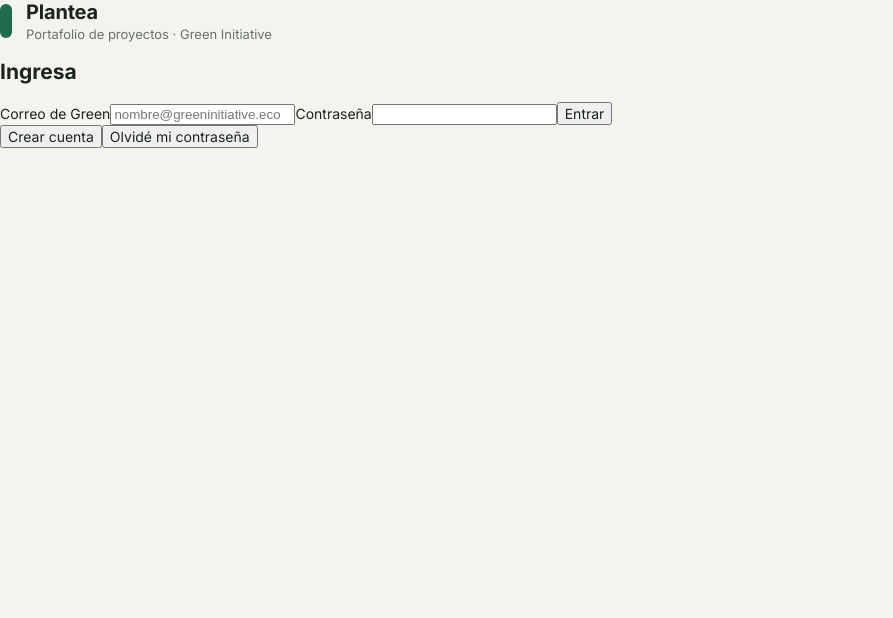
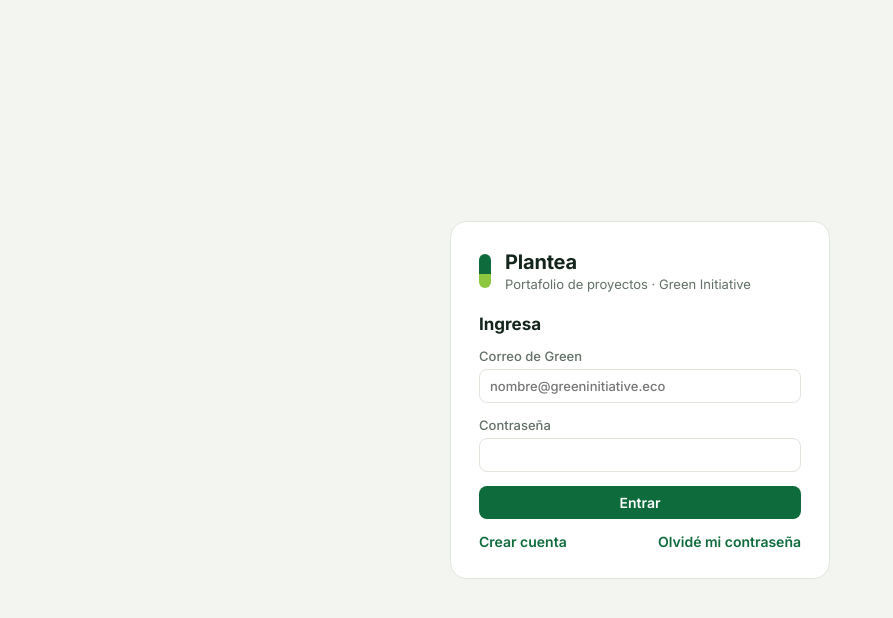
Before and after one commit to fcastro-maker/Greenest-Plantea, a React (Vite) app: page / in a window 1280 px wide. Shown: the top 618 px of the page, without its empty margins (0-893 px from the left). Built offline with nearby package versions, Linux system fonts and the light colour scheme.

Commit message:
Estilos: paleta de marca, login, gestión, administración

```diff
--- a/src/styles.css
+++ b/src/styles.css
@@ -1,11 +1,14 @@
 :root {
-  --bg: #F4F3EE;
+  /* Paleta de marca: cambiar solo aquí */
+  --bg: #F3F5F0;
   --panel: #FFFFFF;
-  --ink: #1B2420;
-  --muted: #68726D;
-  --line: #E3E1D9;
-  --soft: #EFEDE6;
-  --brand: #1F6B4E;
+  --ink: #14261C;
+  --muted: #627066;
+  --line: #E1E6DD;
+  --soft: #ECF0E7;
+  --brand: #0E6B3C;
+  --brand-dark: #0A4A2B;
+  --accent: #8DC63F;
 
   --completado: #3F6FB5;
   --en-curso: #2F8F6B;
@@ -21,22 +24,22 @@ button, select { font: inherit; color: inherit; }
 button { cursor: pointer; }
 small { display: block; color: var(--muted); font-size: 12px; font-weight: 400; }
 .app { min-height: 100vh; display: flex; flex-direction: column; }
-.top, .bar { flex: none; }
+.top, .filtros { flex: none; }
 main { min-height: 0; }
 
 /* Cabecera */
 .top { display: flex; align-items: center; justify-content: space-between; padding: 18px 28px 14px; }
 .brand { display: flex; align-items: center; gap: 14px; }
-.mark { width: 12px; height: 34px; border-radius: 6px; background: var(--brand); }
+.mark { width: 12px; height: 34px; border-radius: 6px; background: linear-gradient(var(--brand) 60%, var(--accent) 60%); }
 .brand h1 { margin: 0; font-size: 20px; font-weight: 700; letter-spacing: -.2px; }
 .brand p { margin: 2px 0 0; color: var(--muted); font-size: 13px; }
 .tabs { display: inline-flex; background: var(--soft); border-radius: 10px; padding: 3px; }
 .tabs button { border: 0; background: transparent; padding: 7px 18px; border-radius: 8px; font-weight: 600; color: var(--muted); }
-.tabs button.on { background: var(--panel); color: var(--ink); box-shadow: 0 1px 2px rgba(0,0,0,.08); }
+.tabs button.on { background: var(--brand); color: #fff; box-shadow: 0 1px 2px rgba(0,0,0,.08); }
 
-.bar { display: flex; align-items: center; gap: 22px; padding: 0 28px 14px; flex-wrap: wrap; }
-.bar label { display: flex; align-items: center; gap: 8px; color: var(--muted); font-weight: 500; }
-.bar select { border: 1px solid var(--line); background: var(--panel); border-radius: 8px; padding: 6px 10px; }
+.filtros { display: flex; align-items: center; gap: 22px; padding: 0 28px 14px; flex-wrap: wrap; }
+.filtros label { display: flex; align-items: center; gap: 8px; color: var(--muted); font-weight: 500; }
+.filtros select { border: 1px solid var(--line); background: var(--panel); border-radius: 8px; padding: 6px 10px; }
 .legend { display: flex; gap: 16px; list-style: none; margin: 0 0 0 auto; padding: 0; color: var(--muted); }
 .legend li { display: flex; align-items: center; gap: 6px; }
 .dot { width: 10px; height: 10px; border-radius: 50%; background: var(--por-iniciar); display: inline-block; }
@@ -158,8 +161,86 @@ main { padding: 0 28px 28px; flex: 1; }
 .cal-side li b { font-size: 13.5px; }
 
 @media (max-width: 1100px) { .cal { grid-template-columns: 1fr; } .legend { margin-left: 0; } }
-@media print { .top .tabs, .port-tools, .bar select { display: none; } .scroll { max-height: none; } }
+@media print { .top .tabs, .port-tools, .filtros select { display: none; } .scroll { max-height: none; } }
 
 .seg { display: inline-flex; background: var(--soft); border-radius: 8px; padding: 2px; margin-left: 12px; }
 .seg button { border: 0 !important; background: transparent !important; padding: 4px 12px !important; border-radius: 6px; font-weight: 600 !important; color: var(--muted); }
 .seg button.on { background: var(--panel) !important; color: var(--ink); box-shadow: 0 1px 2px rgba(0,0,0,.08); }
+
+/* Filtros y cabecera con sesión */
+.filtros { display: flex; align-items: center; gap: 22px; padding: 0 28px 14px; flex-wrap: wrap; }
+.filtros label { display: flex; align-items: center; gap: 8px; color: var(--muted); font-weight: 500; }
+.filtros select, .form select, .tabla select { border: 1px solid var(--line); background: var(--panel); border-radius: 8px; padding: 6px 10px; }
+.yo { display: flex; align-items: center; gap: 12px; text-align: right; }
+.yo small { display: block; }
+button.ghost { border: 1px solid var(--line); background: var(--panel); border-radius: 8px; padding: 6px 12px; font-weight: 500; }
+button.ghost:hover { background: var(--soft); }
+button.primary { border: 0; background: var(--brand); color: #fff; border-radius: 8px; padding: 8px 16px; font-weight: 600; }
+button.primary:hover { background: var(--brand-dark); }
+button.primary:disabled { opacity: .6; cursor: default; }
+button.peligro { border: 1px solid #E5C2BA; background: #fff; color: var(--atrasado); border-radius: 8px; padding: 5px 12px; font-weight: 500; }
+button.link { border: 0; background: none; color: var(--brand); font-weight: 600; padding: 4px 0; }
+button.x { border: 0; background: none; color: var(--muted); font-size: 14px; padding: 4px 8px; }
+button.x:hover { color: var(--atrasado); }
+.centro { min-height: 100vh; display: grid; place-items: center; color: var(--muted); }
+.centro.bloque { align-content: center; justify-items: center; gap: 8px; text-align: center; }
+.toast { position: fixed; bottom: 20px; left: 50%; transform: translateX(-50%); background: var(--ink); color: #fff; padding: 10px 18px; border-radius: 10px; max-width: 80vw; z-index: 50; cursor: pointer; }
+
+/* Grupos por Q en el portafolio */
+.row.qg { background: var(--soft); border-bottom: 1px solid var(--line); height: 38px; }
+.row.qg .rl { background: var(--soft); height: 38px; gap: 12px; }
+.row.qg .rl b { font-size: 13px; letter-spacing: .3px; color: var(--brand-dark); }
+.row.qg .rr { height: 38px; }
+.qband { position: absolute; top: 14px; height: 10px; border-radius: 5px; background: color-mix(in srgb, var(--brand) 18%, #fff); }
+
+/* Login */
+.login { min-height: 100vh; display: grid; place-items: center; padding: 24px; }
+.login-card { width: 380px; max-width: 100%; background: var(--panel); border: 1px solid var(--line); border-radius: 16px; padding: 28px; display: flex; flex-direction: column; gap: 14px; }
+.login-card h2 { margin: 8px 0 0; font-size: 17px; }
+.login-links { display: flex; justify-content: space-between; }
+.login-links button { border: 0; background: none; color: var(--brand); font-weight: 600; padding: 0; }
+label { display: flex; flex-direction: column; gap: 5px; color: var(--muted); font-weight: 500; font-size: 13px; }
+input { font: inherit; color: var(--ink); border: 1px solid var(--line); background: #fff; border-radius: 8px; padding: 8px 10px; min-width: 0; }
+input:focus, select:focus, button:focus-visible { outline: 2px solid var(--accent); outline-offset: 1px; }
+.msg { margin: 0; padding: 8px 10px; border-radius: 8px; font-size: 13px; }
+.msg.error { background: #FBEAE6; color: #8A2E1D; }
+.msg.ok { background: #E8F3E1; color: #1E5B2E; }
+
+/* Gestión y administración */
+.gestion { display: grid; grid-template-columns: 320px 1fr; gap: 20px; align-items: start; }
+.panel { background: var(--panel); border: 1px solid var(--line); border-radius: 14px; padding: 18px; }
+.panel h2 { margin: 0; font-size: 16px; }
+.panel h3 { margin: 0; font-size: 14px; }
+.sub { color: var(--muted); margin: 8px 0; }
+.lista-head { display: flex; align-items: center; justify-content: space-between; gap: 12px; margin-bottom: 8px; }
+.lista-head.sec { margin-top: 20px; padding-top: 14px; border-top: 1px solid var(--line); }
+.lista ul { list-style: none; margin: 8px 0 0; padding: 0; display: flex; flex-direction: column; gap: 4px; }
+.lista li button { width: 100%; text-align: left; border: 1px solid transparent; background: none; border-radius: 8px; padding: 8px 10px; }
+.lista li button:hover { background: var(--soft); }
+.lista li button.on { background: var(--soft); border-color: var(--line); }
+.form { display: flex; flex-direction: column; gap: 12px; }
+.form .dos { display: grid; grid-template-columns: 1fr 1fr; gap: 12px; }
+.form .cuatro { display: grid; grid-template-columns: 1fr 120px 130px 1fr; gap: 12px; }
+.acciones { display: flex; justify-content: flex-end; gap: 8px; }
+.checks { display: flex; align-items: center; gap: 22px; flex-wrap: wrap; }
+.check-l { flex-direction: row; align-items: center; gap: 8px; color: var(--ink); font-size: 13px; white-space: nowrap; }
+.check-l input { width: 16px; height: 16px; padding: 0; }
+input.num { width: 76px; }
+.hito-ed { border: 1px solid var(--line); border-radius: 10px; padding: 10px; background: #FBFCF9; display: flex; flex-direction: column; gap: 8px; }
+.fila-h { display: flex; align-items: flex-end; gap: 10px; flex-wrap: wrap; }
+.fila-h .nom { flex: 1 1 200px; font-weight: 600; }
+.fila-h .fase { width: 140px; }
+.fila-r { display: flex; align-items: center; gap: 8px; padding-left: 14px; }
+.fila-r .nom { flex: 1 1 200px; }
+.fila-r .resp { width: 130px; }
+.fila-r input[type=checkbox] { width: 16px; height: 16px; padding: 0; }
+.admin { display: grid; grid-template-columns: 1fr 300px; gap: 20px; align-items: start; }
+.tabla { width: 100%; border-collapse: collapse; margin-top: 10px; }
+.tabla th { text-align: left; font-size: 12px; color: var(--muted); text-transform: uppercase; letter-spacing: .3px; padding: 6px 8px; border-bottom: 1px solid var(--line); }
+.tabla td { padding: 8px; border-bottom: 1px solid var(--line); }
+.tabla tr.off { opacity: .55; }
+.chips { list-style: none; margin: 10px 0; padding: 0; display: flex; flex-wrap: wrap; gap: 6px; }
+.chips li { background: var(--soft); border-radius: 999px; padding: 4px 12px; font-weight: 500; }
+.inline { display: flex; gap: 8px; }
+.inline input { flex: 1; }
+@media (max-width: 1000px) { .gestion, .admin { grid-template-columns: 1fr; } .form .cuatro { grid-template-columns: 1fr 1fr; } .top { flex-wrap: wrap; gap: 12px; } }
```
